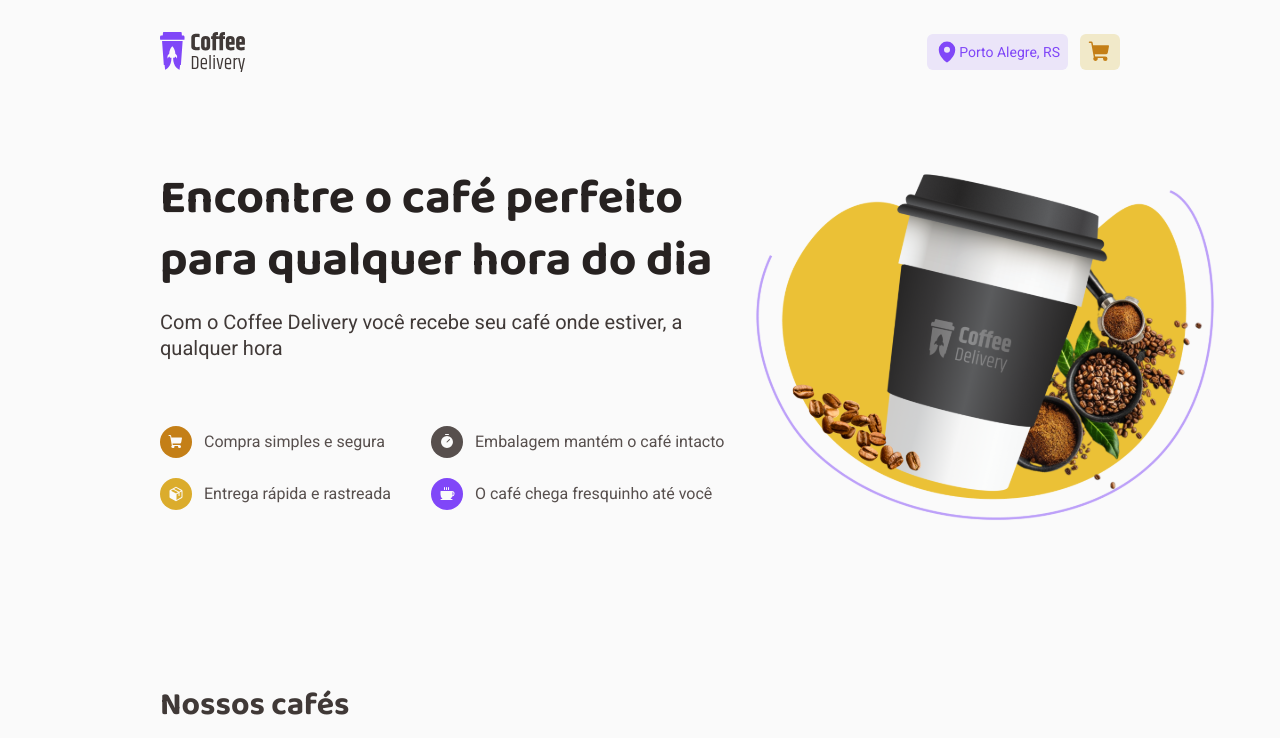
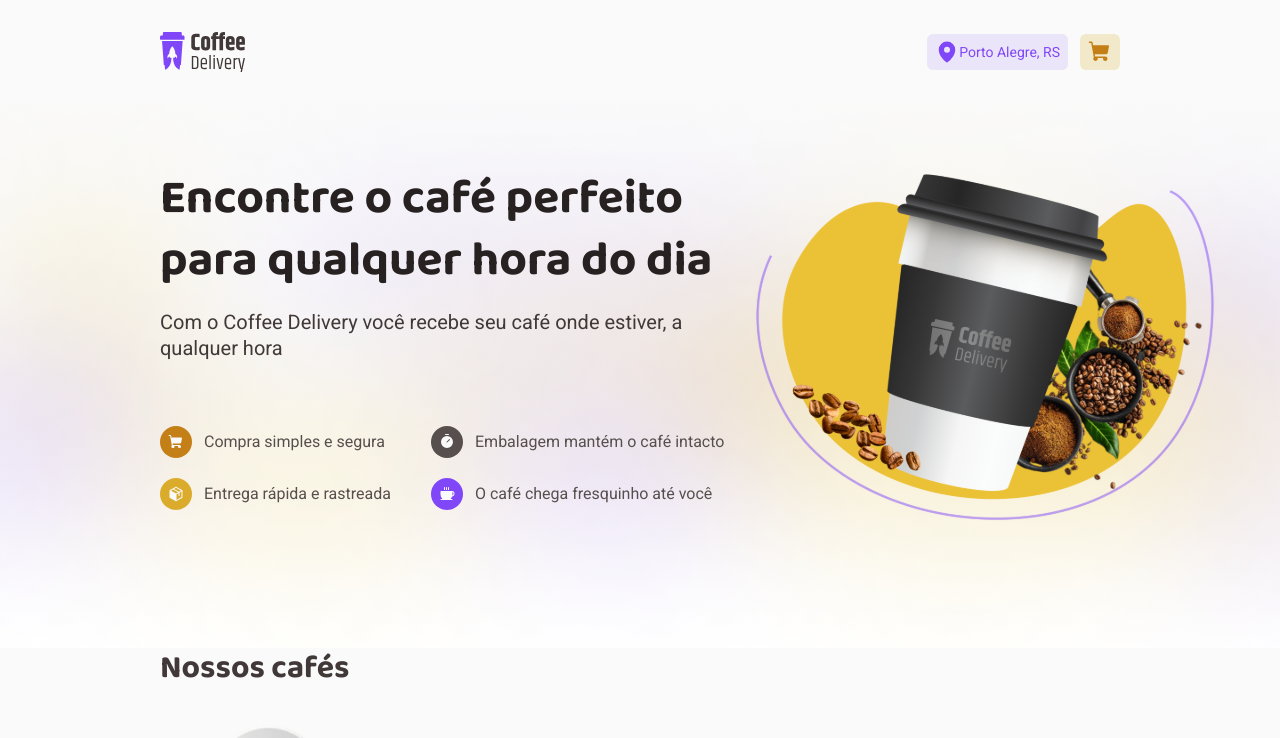
Before and after one commit to alexmoreira01/coffee-delivery, a React (Vite) app: page / in a window 1280 px wide. Shown: the top 738 px of the page. Built offline with nearby package versions, Linux system fonts and the light colour scheme.

Commit message:
Feature: add backgroud image for intro component

```diff
--- a/package.json
+++ b/package.json
@@ -11,6 +11,7 @@
   "dependencies": {
     "@types/react-router-dom": "^5.3.3",
     "phosphor-react": "^1.4.1",
+    "polished": "^4.2.2",
     "react": "^18.2.0",
     "react-dom": "^18.2.0",
     "react-router-dom": "^6.8.1",
--- a/src/components/Header/styles.ts
+++ b/src/components/Header/styles.ts
@@ -6,7 +6,12 @@
   align-items: center;
   justify-content: space-between;
 
-  padding: 2rem 0rem;
+  /* Trocado do default Layout */
+  max-width: 90rem;
+  padding: 2rem 10rem;
+  margin: auto auto;
+
+  /* padding: 2rem 0rem; */
 
   nav {
     display: flex;
--- a/src/layouts/DefaultLayout/styles.ts
+++ b/src/layouts/DefaultLayout/styles.ts
@@ -1,9 +1,9 @@
 import styled from "styled-components";
 
 export const LayoutContainer = styled.div`
-    max-width: 90rem;
+    /* max-width: 90rem;
     padding: 0rem 10rem;
-    margin: auto auto;
+    margin: auto auto; */
 
 
     display: flex;
--- /dev/null
+++ b/src/pages/Home/components/Intro/index.tsx
@@ -0,0 +1,56 @@
+import { Coffee, Package, ShoppingCart, Timer } from "phosphor-react";
+import { ContainerIntro, Info1, Info2, Info3, Info4, BoxOne, BoxTwo, Content, Box } from "./style";
+
+import CoffeDelivery from '../../../../assets/CoffeDelivery.svg'
+
+export function Intro() {
+  return (
+    <ContainerIntro>
+
+      <Content>
+
+        <Box>
+
+
+          <BoxOne>
+            <header>Encontre o café perfeito para qualquer hora do dia</header>
+
+            <p>Com o Coffee Delivery você recebe seu café onde estiver, a <br /> qualquer hora</p>
+          </BoxOne>
+
+          <BoxTwo>
+
+            <Info1>
+              <div>
+                <ShoppingCart size={16} weight="fill" />
+              </div>
+              Compra simples e segura
+            </Info1>
+
+            <Info2>
+              <div>
+                <Timer size={16} weight="fill" />
+              </div>
+              Embalagem mantém o café intacto
+            </Info2>
+            <Info3>
+              <div>
+                <Package size={16} weight="fill" />
+              </div>
+              Entrega rápida e rastreada
+            </Info3>
+            <Info4>
+              <div>
+                <Coffee size={16} weight="fill" />
+              </div>
+              O café chega fresquinho até você
+            </Info4>
+
+          </BoxTwo>
+        </Box>
+
+        <img src={CoffeDelivery} alt="" width={476} height={360} />
+      </Content>
+    </ContainerIntro>
+  )
+}
--- /dev/null
+++ b/src/pages/Home/components/Intro/style.tsx
@@ -0,0 +1,118 @@
+import { rgba } from "polished";
+import styled from "styled-components";
+import BackGround from '../../../../assets/Background.png'
+
+export const ContainerIntro = styled.section`
+  width: 100%;
+  height: 34rem;
+  background: ${(props) => `url(${BackGround}) no-repeat center,
+    linear-gradient(
+      0deg,
+      ${props.theme.colors["white"]} 0%,
+      ${rgba(props.theme.colors["background"], 0.2)} 50%,
+      ${props.theme.colors["background"]} 100%
+    )
+  `};
+  background-size: cover;
+
+
+`;
+
+export const Content = styled.div`
+  /* Trocado do default Layout */
+  max-width: 90rem;
+  padding: 4rem 10rem;
+  margin: auto auto;
+
+  display: flex;
+  justify-content: space-between;
+  /* padding: 4rem 0rem; */
+
+
+  /* margin-bottom: 5.8rem; */
+`;
+
+export const Box = styled.div`
+`;
+
+export const BoxOne = styled.div`
+  margin-bottom: 4.1rem;
+
+  header {
+    color: ${(props) => props.theme.colors["base-title"]};
+    font-size: 3rem;
+    font-weight: bold;
+    width: 36.7rem;
+
+    line-height: 1.3;
+
+    margin-bottom: 1rem;
+  }
+
+  p {
+    color: ${(props) => props.theme.colors["base-subtitle"]};
+
+    font-size: 20px;
+    font-weight: 400;
+    line-height: 26px;
+  }
+`;
+
+export const BoxTwo = styled.div`
+  display: grid;
+  grid-template-columns: 231px 294px;
+
+  gap: 20px 40px;
+
+`;
+
+const BaseInfo = styled.div`
+  display: flex;
+  align-content: center;
+  align-items: center;
+
+  gap: 12px;
+  height: 2rem;
+
+  font-size: 1rem;
+  font-weight: 400;
+  line-height: 20.8px;
+
+  color: ${(props) => props.theme.colors['base-text']};
+
+  div {
+    display: flex;
+
+    align-items: center;
+    align-content: center;
+
+    padding: 8px;
+    border-radius: 999px;
+
+    color: ${(props) => props.theme.colors['background']};
+  }
+`;
+
+export const Info1 = styled(BaseInfo)`
+  div {
+    background: ${(props) => props.theme.colors['yellow-dark']};
+  }
+`;
+
+export const Info2 = styled(BaseInfo)`
+  div {
+    background: ${(props) => props.theme.colors['base-text']};
+  }
+`;
+
+export const Info3 = styled(BaseInfo)`
+  div {
+    background: ${(props) => props.theme.colors['yellow']};
+  }
+`;
+
+export const Info4 = styled(BaseInfo)`
+  div {
+    background: ${(props) => props.theme.colors['purple']};
+  }
+`;
--- a/src/pages/Home/index.tsx
+++ b/src/pages/Home/index.tsx
@@ -1,10 +1,10 @@
-import { BoxOne, BoxTwo, CoffeeItem, ContainerCoffees, ContainerIntro, Info1, Info2, Info3, Info4, ListCoffes, Tag } from "./styles";
+import { CoffeeItem, ContainerCoffees, ContainerHome, ListCoffes, Tag } from "./styles";
 
-import CoffeDelivery from '../../assets/CoffeDelivery.svg'
 import { Coffee, Package, ShoppingCart, Timer } from "phosphor-react";
 import { useState } from "react";
 
 import { coffeesJson } from "../../services/coffees";
+import { Intro } from "./components/Intro";
 
 interface Coffee {
   id: number;
@@ -22,50 +22,9 @@
   console.log(coffees)
 
   return (
-    <>
-      <ContainerIntro>
+    <ContainerHome>
 
-        <div>
-
-          <BoxOne>
-            <header>Encontre o café perfeito para qualquer hora do dia</header>
-
-            <p>Com o Coffee Delivery você recebe seu café onde estiver, a <br /> qualquer hora</p>
-          </BoxOne>
-
-          <BoxTwo>
-
-            <Info1>
-              <div>
-                <ShoppingCart size={16} weight="fill" />
-              </div>
-              Compra simples e segura
-            </Info1>
-
-            <Info2>
-              <div>
-                <Timer size={16} weight="fill" />
-              </div>
-              Embalagem mantém o café intacto
-            </Info2>
-            <Info3>
-              <div>
-                <Package size={16}  weight="fill" />
-              </div>
-              Entrega rápida e rastreada
-            </Info3>
-            <Info4>
-              <div>
-              <Coffee size={16} weight="fill" />
-              </div>
-              O café chega fresquinho até você
-            </Info4>
-
-          </BoxTwo>
-
-        </div>
-        <img src={CoffeDelivery} alt="" width={476} height={360} />
-      </ContainerIntro>
+      <Intro/>
 
       <ContainerCoffees>
         <header>Nossos cafés</header>
@@ -91,7 +50,7 @@
 
       </ContainerCoffees>
 
-    </>
+    </ContainerHome>
 
   )
 }
--- a/src/pages/Home/styles.ts
+++ b/src/pages/Home/styles.ts
@@ -1,97 +1,21 @@
 import styled from "styled-components";
 
-export const ContainerIntro = styled.div`
-  display: flex;
-  justify-content: space-between;
-
-  margin-bottom: 5.8rem;
-  padding: 4rem 0rem;
-`;
-
-export const BoxOne = styled.div`
-  margin-bottom: 4.1rem;
-
-  header {
-    color: ${(props) => props.theme.colors["base-title"]};
-    font-size: 3rem;
-    font-weight: bold;
-    width: 36.7rem;
-
-    line-height: 1.3;
-
-    margin-bottom: 1rem;
-  }
-
-  p {
-    color: ${(props) => props.theme.colors["base-subtitle"]};
-
-    font-size: 20px;
-    font-weight: 400;
-    line-height: 26px;
-  }
-`;
-
-export const BoxTwo = styled.div`
-  display: grid;
-  grid-template-columns: 231px 294px;
-
-  gap: 20px 40px;
+export const ContainerHome = styled.div`
+  margin-bottom: 9.8rem;
 
 `;
 
-const BaseInfo = styled.div`
-  display: flex;
-  align-content: center;
-  align-items: center;
 
-  gap: 12px;
-  height: 2rem;
 
-  font-size: 1rem;
-  font-weight: 400;
-  line-height: 20.8px;
 
-  color: ${(props) => props.theme.colors['base-text']};
-
-  div {
-    display: flex;
-
-    align-items: center;
-    align-content: center;
-
-    padding: 8px;
-    border-radius: 999px;
-
-    color: ${(props) => props.theme.colors['background']};
-  }
-`;
-
-export const Info1 = styled(BaseInfo)`
-  div {
-    background: ${(props) => props.theme.colors['yellow-dark']};
-  }
-`;
-
-export const Info2 = styled(BaseInfo)`
-  div {
-    background: ${(props) => props.theme.colors['base-text']};
-  }
-`;
-
-export const Info3 = styled(BaseInfo)`
-  div {
-    background: ${(props) => props.theme.colors['yellow']};
-  }
-`;
-
-export const Info4 = styled(BaseInfo)`
-  div {
-    background: ${(props) => props.theme.colors['purple']};
-  }
-`;
 
 export const ContainerCoffees = styled.main`
   gap: 3.4rem 0rem;
+
+  /* Trocado do default Layout */
+  max-width: 90rem;
+  padding: 0rem 10rem;
+  margin: auto auto;
 
   header {
     font-size: 2rem;
```
Also changed, not shown: src/assets/Background.png (added), 1 other file (tests, documents, lock files or other folders).
